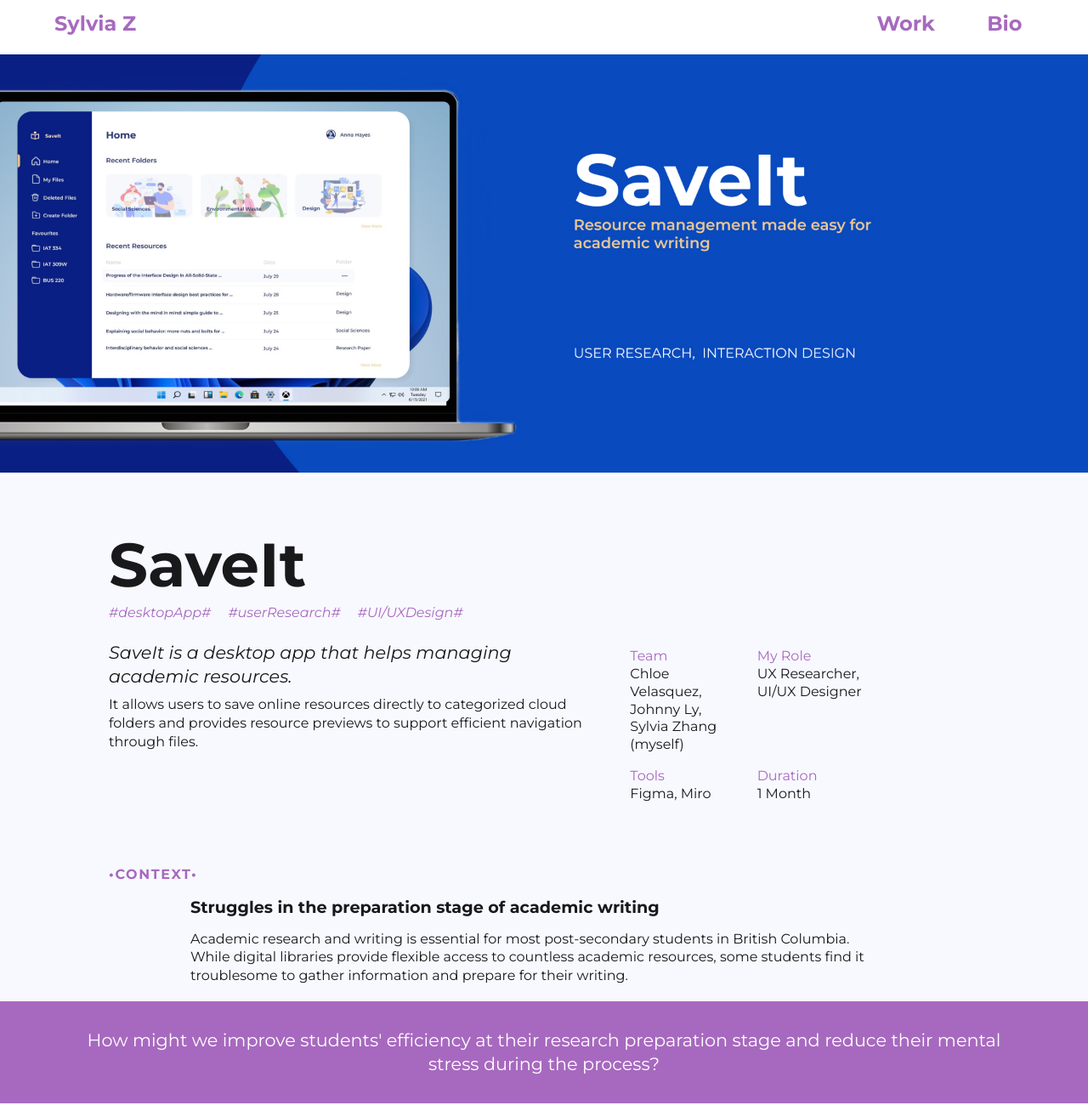
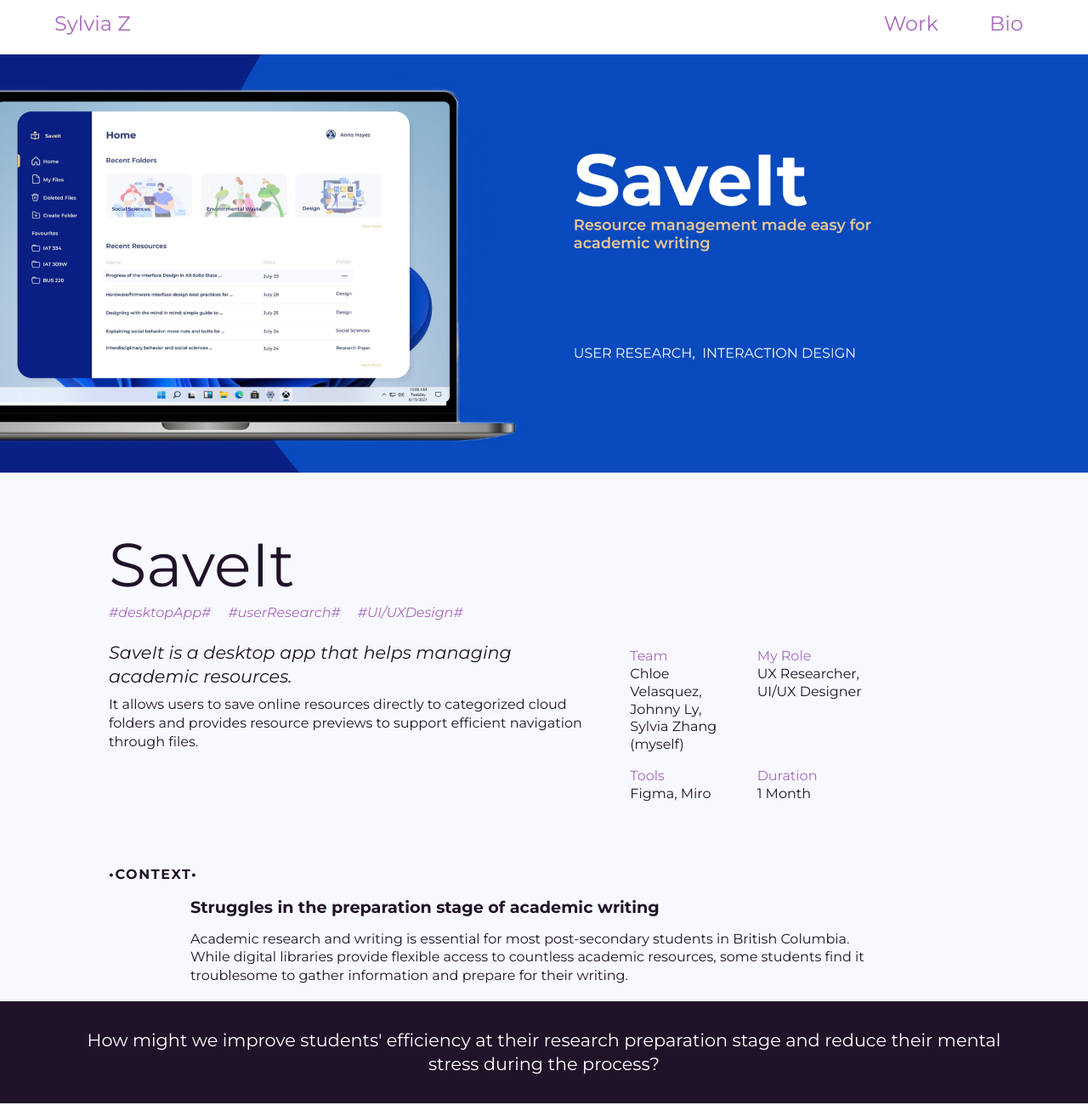
Before and after one commit to sylvia-siqi/sylvia-siqi.github.io, a plain HTML site: page projects/project-SaveIt.html in a window 1280 px wide. Shown: the top 1300 px of the page at 85% size. Drawn offline with Linux system fonts and the light colour scheme; files whose address does not match are found by name.

Commit message:
color of links and page accent color

```diff
--- a/css/main.css
+++ b/css/main.css
@@ -6,11 +6,13 @@ genral text and container styling
     /* --blue: #6633ff; */
     --blue:#A769BF;
     --white: #fff;
-    --black:#19181b;
+    --black:#201329;
+    --green: #34AC59;
     --grey: #f8f8f8;
     /* --cyan: #99ffff; */
-    --cyan: #f3ffc1;
+    --cyan: #fbf5c9;
     --lightpurple:#F1EEFB;
+    --page-accent-color:#ff00ff;
 }
 
 *, ::after, ::before{
@@ -163,13 +165,14 @@ a, a.text-link{
     overflow: visible;
     text-decoration: none;
     /* padding: 1rem; */
-    border-radius: 50%;
-    font-weight:bold;
+    border-radius: 5%;
+    /* font-weight:bold; */
 }
 
 a:hover, a:focus, a.text-link:hover, a.text-link:focus, .icon-link:hover, .icon-link:focus{
     transition-duration: .3s ;
     background: var(--cyan);
+    color: var(--green);
     text-decoration: none;
     /* font-weight: 500; */
 
--- a/css/project.css
+++ b/css/project.css
@@ -1,3 +1,6 @@
+figure{
+    width: 100%;
+}
 .other-proj{
     padding-top: 1rem;
     padding-bottom: 1rem;
@@ -43,8 +46,13 @@ ul.prj-type li{
     margin-right: 1rem;
 }
 
+.prj-step-name {
+    font-weight: bold;
+    color: var(--black);
+}
+
 h1{
-    font-weight: bold;
+    /* font-weight: bold; */
 }
 
 h4.example{
@@ -107,7 +115,7 @@ h2, h2.content-wrapper, h4{
 }
 
 .prj-question{
-    background-color: var(--blue);
+    background-color: var(--black);
     color: #fff;
     text-align: center;
     font-size: 1.3rem;
```
Also changed, not shown: projects/project-DC.html (+10 -2 lines).
